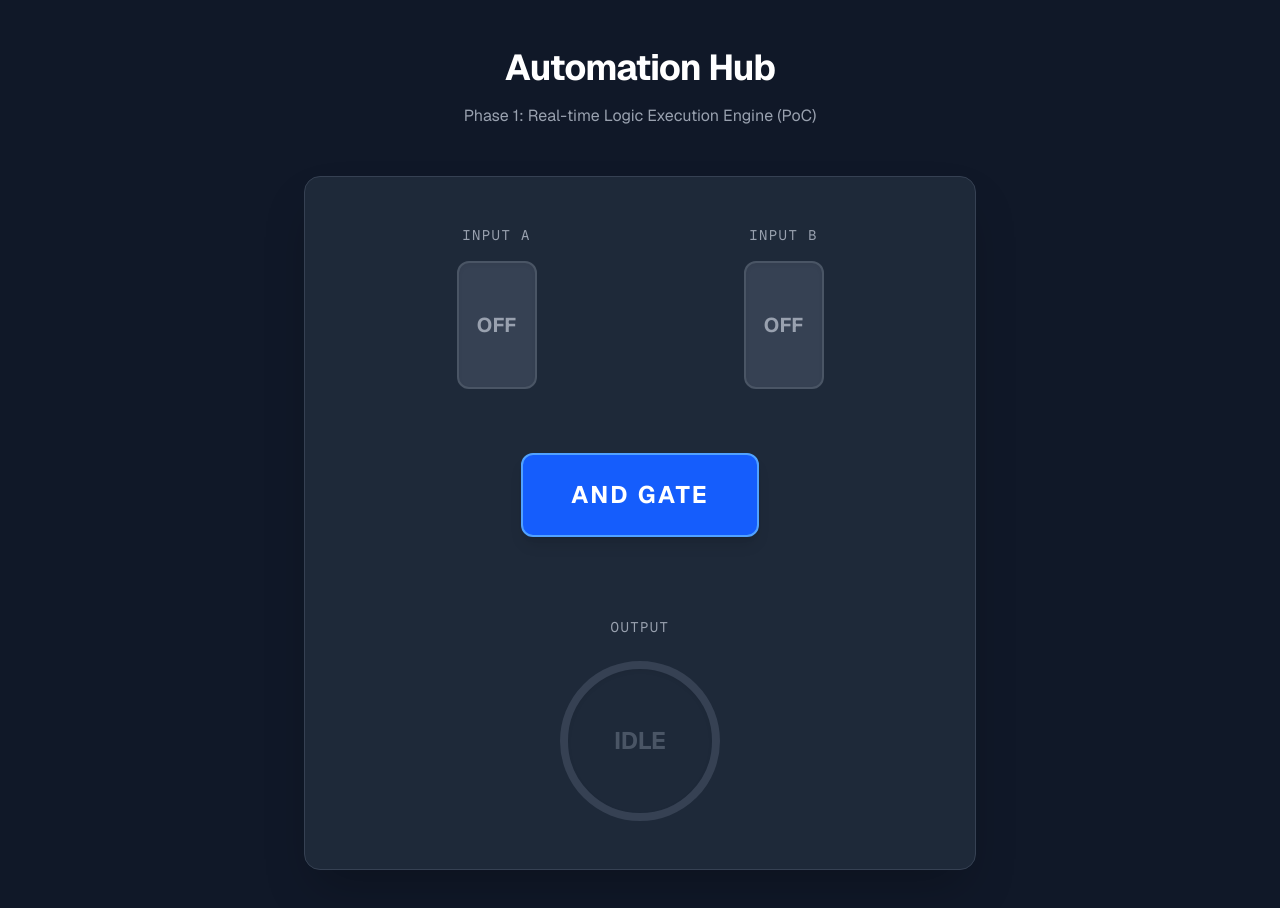
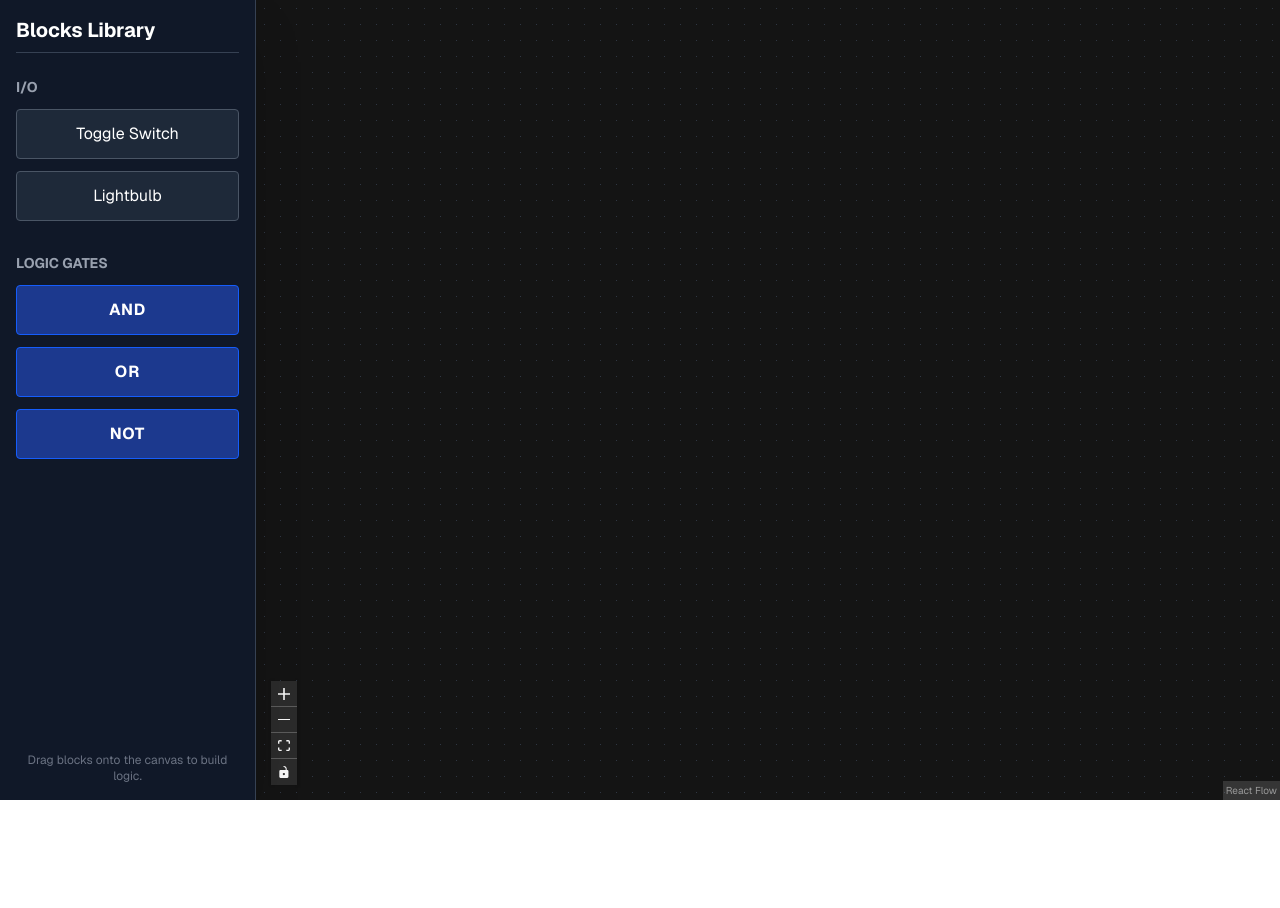
Before and after one commit to Aureum21/industrial_automation, a Next.js app: page / in a window 1280 px wide. Shown: the top 908 px of the page. After the commit the page ends 800 px from the top, so only its background shows below. Built offline with nearby package versions, Linux system fonts and the light colour scheme.

Commit message:
feat: phase 2 - implement react flow drag-and-drop workspace

```diff
--- a/package.json
+++ b/package.json
@@ -9,6 +9,8 @@
     "lint": "eslint"
   },
   "dependencies": {
+    "@xyflow/react": "^12.12.0",
+    "lucide-react": "^1.49.0",
     "next": "16.3.7",
     "react": "19.2.8",
     "react-dom": "19.2.8"
--- a/src/app/page.tsx
+++ b/src/app/page.tsx
@@ -1,102 +1,160 @@
 'use client';
-import { useState, useEffect, useRef } from 'react';
-import { LogicEngine } from '@/lib/LogicEngine';
+
+import React, { useState, useRef, useCallback } from 'react';
+import {
+  ReactFlow,
+  ReactFlowProvider,
+  addEdge,
+  useNodesState,
+  useEdgesState,
+  Controls,
+  Background,
+  Connection,
+  Node
+} from '@xyflow/react';
+import '@xyflow/react/dist/style.css';
+
+import { LogicEngine, BlockType } from '@/lib/LogicEngine';
+import Sidebar from '@/components/Sidebar';
+import { InputNode } from '@/components/nodes/InputNode';
+import { OutputNode } from '@/components/nodes/OutputNode';
+import { GateNode } from '@/components/nodes/GateNode';
+
+const nodeTypes = {
+  inputNode: InputNode,
+  outputNode: OutputNode,
+  gateNode: GateNode,
+};
+
+let id = 0;
+const getId = () => `block_${id++}`;
+
+function Workspace() {
+  const reactFlowWrapper = useRef<HTMLDivElement>(null);
+  const [nodes, setNodes, onNodesChange] = useNodesState([]);
+  const [edges, setEdges, onEdgesChange] = useEdgesState([]);
+  const engineRef = useRef(new LogicEngine());
+  const [reactFlowInstance, setReactFlowInstance] = useState<any>(null);
+
+  const syncVisualsFromEngine = useCallback(() => {
+    setNodes((nds) =>
+      nds.map((n) => {
+        const block = engineRef.current.blocks.get(n.id);
+        if (!block) return n;
+
+        if (n.type === 'inputNode') {
+           return { ...n, data: { ...n.data, value: block.value } };
+        }
+        if (n.type === 'outputNode') {
+           return { ...n, data: { ...n.data, value: block.outputs['Q'] } };
+        }
+        return n;
+      })
+    );
+  }, [setNodes]);
+
+  const handleToggle = useCallback((nodeId: string, newValue: boolean) => {
+    engineRef.current.setInput(nodeId, newValue);
+    // tick multiple times to propagate through deep circuits
+    for(let i=0; i<5; i++) engineRef.current.tick();
+    syncVisualsFromEngine();
+  }, [syncVisualsFromEngine]);
+
+  const onConnect = useCallback(
+    (params: Connection) => {
+      setEdges((eds) => addEdge({ ...params, animated: true, style: { stroke: '#60a5fa', strokeWidth: 3 } }, eds));
+
+      if (params.source && params.target && params.sourceHandle && params.targetHandle) {
+         engineRef.current.addConnection({
+            fromBlockId: params.source,
+            fromPin: params.sourceHandle,
+            toBlockId: params.target,
+            toPin: params.targetHandle
+         });
+         for(let i=0; i<5; i++) engineRef.current.tick();
+         syncVisualsFromEngine();
+      }
+    },
+    [setEdges, syncVisualsFromEngine]
+  );
+
+  const onDragOver = useCallback((event: React.DragEvent) => {
+    event.preventDefault();
+    event.dataTransfer.dropEffect = 'move';
+  }, []);
+
+  const onDrop = useCallback(
+    (event: React.DragEvent) => {
+      event.preventDefault();
+      const type = event.dataTransfer.getData('application/reactflow/type');
+      if (!type || !reactFlowInstance) return;
+
+      const position = reactFlowInstance.screenToFlowPosition({
+        x: event.clientX,
+        y: event.clientY,
+      });
+
+      const newNodeId = getId();
+      const gateType = event.dataTransfer.getData('application/reactflow/gateType');
+
+      let engineType: BlockType = 'INPUT';
+      if (type === 'outputNode') engineType = 'OUTPUT';
+      else if (type === 'gateNode') engineType = gateType as BlockType;
+
+      engineRef.current.addBlock({
+         id: newNodeId,
+         type: engineType,
+         inputs: {},
+         outputs: { Q: false },
+         value: false
+      });
+
+      const newNode: Node = {
+        id: newNodeId,
+        type,
+        position,
+        data: {
+           gateType,
+           onToggle: handleToggle,
+           value: false
+        },
+      };
+
+      setNodes((nds) => nds.concat(newNode));
+    },
+    [reactFlowInstance, setNodes, handleToggle]
+  );
+
+  return (
+    <div className="flex h-screen w-screen overflow-hidden bg-gray-950 font-sans">
+      <Sidebar />
+      <div className="flex-grow h-full relative" ref={reactFlowWrapper}>
+        <ReactFlow
+          nodes={nodes}
+          edges={edges}
+          onNodesChange={onNodesChange}
+          onEdgesChange={onEdgesChange}
+          onConnect={onConnect}
+          onInit={setReactFlowInstance}
+          onDrop={onDrop}
+          onDragOver={onDragOver}
+          nodeTypes={nodeTypes}
+          fitView
+          className="bg-gray-950"
+          colorMode="dark"
+        >
+          <Controls className="bg-gray-800 border-gray-700 fill-white" />
+          <Background color="#374151" gap={16} />
+        </ReactFlow>
+      </div>
+    </div>
+  );
+}
 
 export default function Home() {
-  const [engine, setEngine] = useState<LogicEngine | null>(null);
-  const [outputState, setOutputState] = useState(false);
-  const [in1, setIn1] = useState(false);
-  const [in2, setIn2] = useState(false);
-
-  // Use a ref to store the engine across renders
-  const engineRef = useRef<LogicEngine | null>(null);
-
-  useEffect(() => {
-    const le = new LogicEngine();
-
-    le.addBlock({ id: 'in1', type: 'INPUT', inputs: {}, outputs: { Q: false }, value: false });
-    le.addBlock({ id: 'in2', type: 'INPUT', inputs: {}, outputs: { Q: false }, value: false });
-    le.addBlock({ id: 'and1', type: 'AND', inputs: { A: false, B: false }, outputs: { Q: false } });
-    le.addBlock({ id: 'out1', type: 'OUTPUT', inputs: { A: false }, outputs: { Q: false } });
-
-    le.addConnection({ fromBlockId: 'in1', fromPin: 'Q', toBlockId: 'and1', toPin: 'A' });
-    le.addConnection({ fromBlockId: 'in2', fromPin: 'Q', toBlockId: 'and1', toPin: 'B' });
-    le.addConnection({ fromBlockId: 'and1', fromPin: 'Q', toBlockId: 'out1', toPin: 'A' });
-
-    engineRef.current = le;
-    setEngine(le);
-  }, []);
-
-  const handleToggle = (id: string, value: boolean) => {
-    if (!engineRef.current) return;
-
-    // Update the engine input
-    engineRef.current.setInput(id, value);
-    // Tick twice to propagate signal through the AND gate to the OUTPUT
-    engineRef.current.tick();
-    engineRef.current.tick();
-
-    // Update React state for UI
-    if (id === 'in1') setIn1(value);
-    if (id === 'in2') setIn2(value);
-    setOutputState(engineRef.current.blocks.get('out1')?.outputs['Q'] ?? false);
-  };
-
-  if (!engine) return <div>Loading Simulator...</div>;
-
   return (
-    <main className="min-h-screen p-12 bg-gray-900 text-white flex flex-col items-center font-sans">
-      <h1 className="text-4xl font-bold mb-4 tracking-tight">Automation Hub</h1>
-      <p className="text-gray-400 mb-12">Phase 1: Real-time Logic Execution Engine (PoC)</p>
-
-      <div className="bg-gray-800 p-12 rounded-2xl shadow-2xl w-full max-w-2xl flex flex-col gap-16 border border-gray-700">
-
-        {/* Input Layer */}
-        <div className="flex justify-around relative">
-          <div className="flex flex-col items-center gap-4 z-10">
-            <span className="font-mono text-gray-400 text-sm tracking-widest">INPUT A</span>
-            <button
-              onClick={() => handleToggle('in1', !in1)}
-              className={`w-20 h-32 rounded-xl shadow-inner transition-all duration-200 border-2 active:scale-95 flex items-center justify-center font-bold text-xl ${in1 ? 'bg-green-500 border-green-400 text-green-900 shadow-[0_0_30px_rgba(34,197,94,0.3)]' : 'bg-gray-700 border-gray-600 text-gray-400'}`}
-            >
-              {in1 ? 'ON' : 'OFF'}
-            </button>
-          </div>
-
-          <div className="flex flex-col items-center gap-4 z-10">
-            <span className="font-mono text-gray-400 text-sm tracking-widest">INPUT B</span>
-            <button
-              onClick={() => handleToggle('in2', !in2)}
-              className={`w-20 h-32 rounded-xl shadow-inner transition-all duration-200 border-2 active:scale-95 flex items-center justify-center font-bold text-xl ${in2 ? 'bg-green-500 border-green-400 text-green-900 shadow-[0_0_30px_rgba(34,197,94,0.3)]' : 'bg-gray-700 border-gray-600 text-gray-400'}`}
-            >
-              {in2 ? 'ON' : 'OFF'}
-            </button>
-          </div>
-        </div>
-
-        {/* Logic Layer */}
-        <div className="flex justify-center relative">
-           <div className="bg-blue-600 px-12 py-6 rounded-xl font-bold tracking-widest shadow-lg text-2xl relative z-10 border-2 border-blue-400 text-white">
-              AND GATE
-           </div>
-        </div>
-
-        {/* Output Layer */}
-        <div className="flex justify-center mt-4">
-          <div className="flex flex-col items-center gap-6">
-            <span className="font-mono text-gray-400 text-sm tracking-widest">OUTPUT</span>
-            <div className={`w-40 h-40 rounded-full transition-all duration-300 border-8 flex items-center justify-center ${
-              outputState
-                ? 'bg-yellow-400 border-yellow-200 shadow-[0_0_120px_rgba(250,204,21,0.8)] scale-105'
-                : 'bg-gray-800 border-gray-700 shadow-inner scale-100'
-            }`}>
-              <span className={`font-bold text-2xl ${outputState ? 'text-yellow-900' : 'text-gray-600'}`}>
-                {outputState ? 'ACTIVE' : 'IDLE'}
-              </span>
-            </div>
-          </div>
-        </div>
-      </div>
-    </main>
+    <ReactFlowProvider>
+      <Workspace />
+    </ReactFlowProvider>
   );
 }
--- /dev/null
+++ b/src/components/Sidebar.tsx
@@ -0,0 +1,59 @@
+import React from 'react';
+
+export default function Sidebar() {
+  const onDragStart = (event: React.DragEvent, nodeType: string, gateType?: string) => {
+    event.dataTransfer.setData('application/reactflow/type', nodeType);
+    if (gateType) {
+      event.dataTransfer.setData('application/reactflow/gateType', gateType);
+    }
+    event.dataTransfer.effectAllowed = 'move';
+  };
+
+  return (
+    <aside className="w-64 bg-gray-900 border-r border-gray-700 p-4 flex flex-col gap-4 text-white z-10 shadow-2xl">
+      <h2 className="text-xl font-bold border-b border-gray-700 pb-2 mb-2">Blocks Library</h2>
+
+      <div className="flex flex-col gap-3">
+        <h3 className="text-sm text-gray-400 uppercase font-bold">I/O</h3>
+        <div
+          className="bg-gray-800 p-3 rounded border border-gray-600 cursor-grab hover:bg-gray-700 transition flex items-center justify-center"
+          onDragStart={(e) => onDragStart(e, 'inputNode')} draggable
+        >
+          Toggle Switch
+        </div>
+        <div
+          className="bg-gray-800 p-3 rounded border border-gray-600 cursor-grab hover:bg-gray-700 transition flex items-center justify-center"
+          onDragStart={(e) => onDragStart(e, 'outputNode')} draggable
+        >
+          Lightbulb
+        </div>
+      </div>
+
+      <div className="flex flex-col gap-3 mt-4">
+        <h3 className="text-sm text-gray-400 uppercase font-bold">Logic Gates</h3>
+        <div
+          className="bg-blue-900 p-3 rounded border border-blue-600 cursor-grab hover:bg-blue-800 transition text-center font-bold tracking-wider"
+          onDragStart={(e) => onDragStart(e, 'gateNode', 'AND')} draggable
+        >
+          AND
+        </div>
+        <div
+          className="bg-blue-900 p-3 rounded border border-blue-600 cursor-grab hover:bg-blue-800 transition text-center font-bold tracking-wider"
+          onDragStart={(e) => onDragStart(e, 'gateNode', 'OR')} draggable
+        >
+          OR
+        </div>
+        <div
+          className="bg-blue-900 p-3 rounded border border-blue-600 cursor-grab hover:bg-blue-800 transition text-center font-bold tracking-wider"
+          onDragStart={(e) => onDragStart(e, 'gateNode', 'NOT')} draggable
+        >
+          NOT
+        </div>
+      </div>
+
+      <div className="mt-auto text-xs text-gray-500 text-center">
+        Drag blocks onto the canvas to build logic.
+      </div>
+    </aside>
+  );
+}
--- /dev/null
+++ b/src/components/nodes/GateNode.tsx
@@ -0,0 +1,20 @@
+import { Handle, Position } from '@xyflow/react';
+
+export function GateNode({ data }: { data: any }) {
+  const isNot = data.gateType === 'NOT';
+
+  return (
+    <div className="bg-blue-900 border-2 border-blue-500 rounded-lg px-6 py-4 shadow-xl min-w-[100px] flex items-center justify-center">
+      <Handle type="target" position={Position.Left} id="A" style={{ top: isNot ? '50%' : '30%' }} className="w-3 h-3 bg-blue-400" />
+      {!isNot && (
+        <Handle type="target" position={Position.Left} id="B" style={{ top: '70%' }} className="w-3 h-3 bg-blue-400" />
+      )}
+
+      <div className="text-white font-bold tracking-widest text-lg">
+        {data.gateType}
+      </div>
+
+      <Handle type="source" position={Position.Right} id="Q" className="w-3 h-3 bg-blue-400" />
+    </div>
+  );
+}
--- /dev/null
+++ b/src/components/nodes/InputNode.tsx
@@ -0,0 +1,18 @@
+import { Handle, Position } from '@xyflow/react';
+
+export function InputNode({ data, id }: { data: any, id: string }) {
+  return (
+    <div className="bg-gray-800 border-2 border-gray-600 rounded-lg p-4 shadow-xl min-w-[120px]">
+      <div className="text-gray-400 text-xs font-mono mb-2 text-center">INPUT</div>
+      <button
+        onClick={() => data.onToggle(id, !data.value)}
+        className={`w-full py-2 rounded font-bold transition-colors ${
+          data.value ? 'bg-green-500 text-green-900 shadow-[0_0_15px_rgba(34,197,94,0.4)]' : 'bg-gray-700 text-gray-400'
+        }`}
+      >
+        {data.value ? 'ON' : 'OFF'}
+      </button>
+      <Handle type="source" position={Position.Right} id="Q" className="w-3 h-3 bg-blue-400" />
+    </div>
+  );
+}
--- /dev/null
+++ b/src/components/nodes/OutputNode.tsx
@@ -0,0 +1,15 @@
+import { Handle, Position } from '@xyflow/react';
+
+export function OutputNode({ data }: { data: any }) {
+  return (
+    <div className="bg-gray-800 border-2 border-gray-600 rounded-lg p-4 shadow-xl min-w-[120px] flex flex-col items-center">
+      <Handle type="target" position={Position.Left} id="A" className="w-3 h-3 bg-blue-400" />
+      <div className="text-gray-400 text-xs font-mono mb-3 text-center">OUTPUT</div>
+      <div className={`w-12 h-12 rounded-full border-4 transition-all duration-300 ${
+        data.value
+          ? 'bg-yellow-400 border-yellow-200 shadow-[0_0_30px_rgba(250,204,21,0.6)]'
+          : 'bg-gray-900 border-gray-700'
+      }`}></div>
+    </div>
+  );
+}
```
Also changed, not shown: 1 other file (tests, documents, lock files or other folders).
